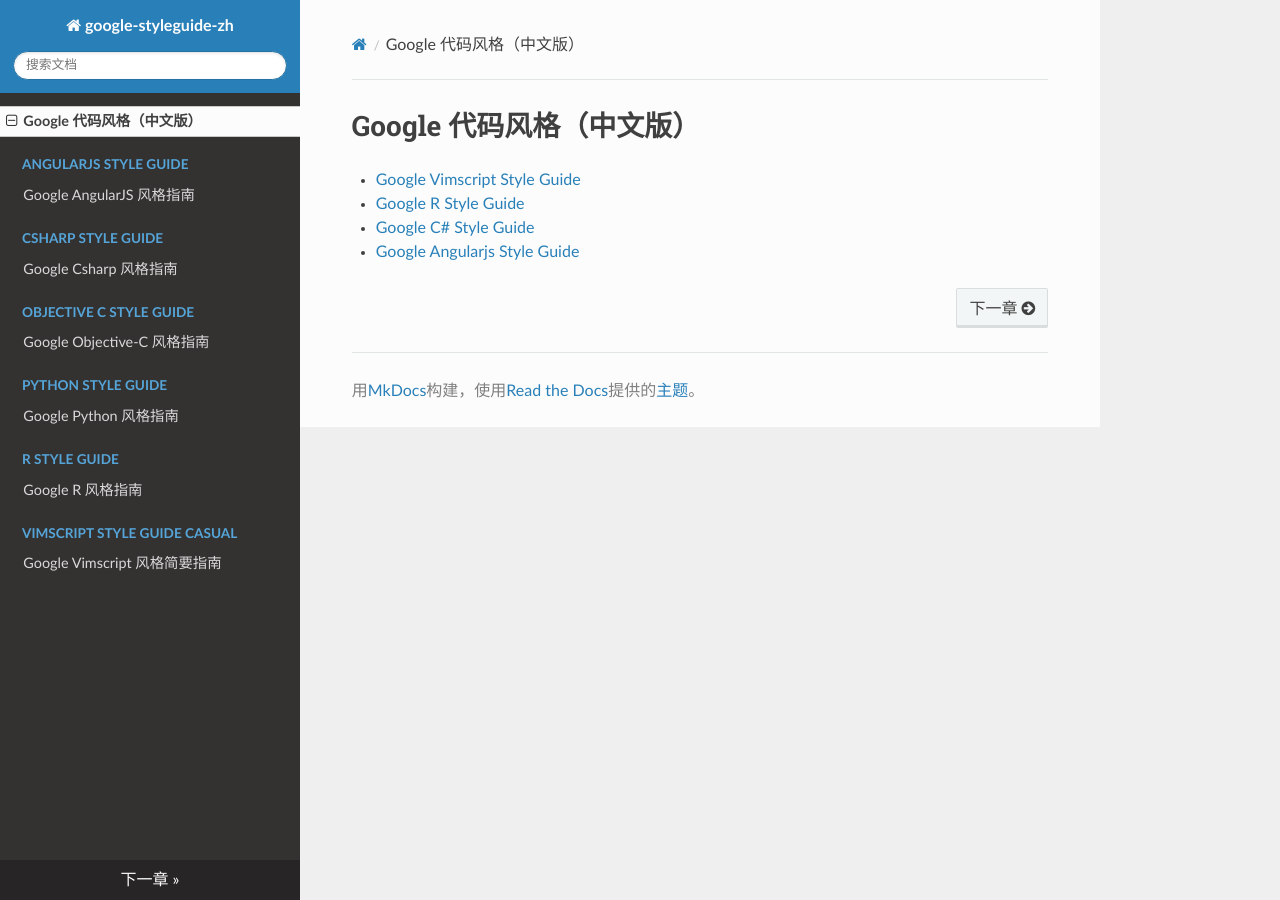
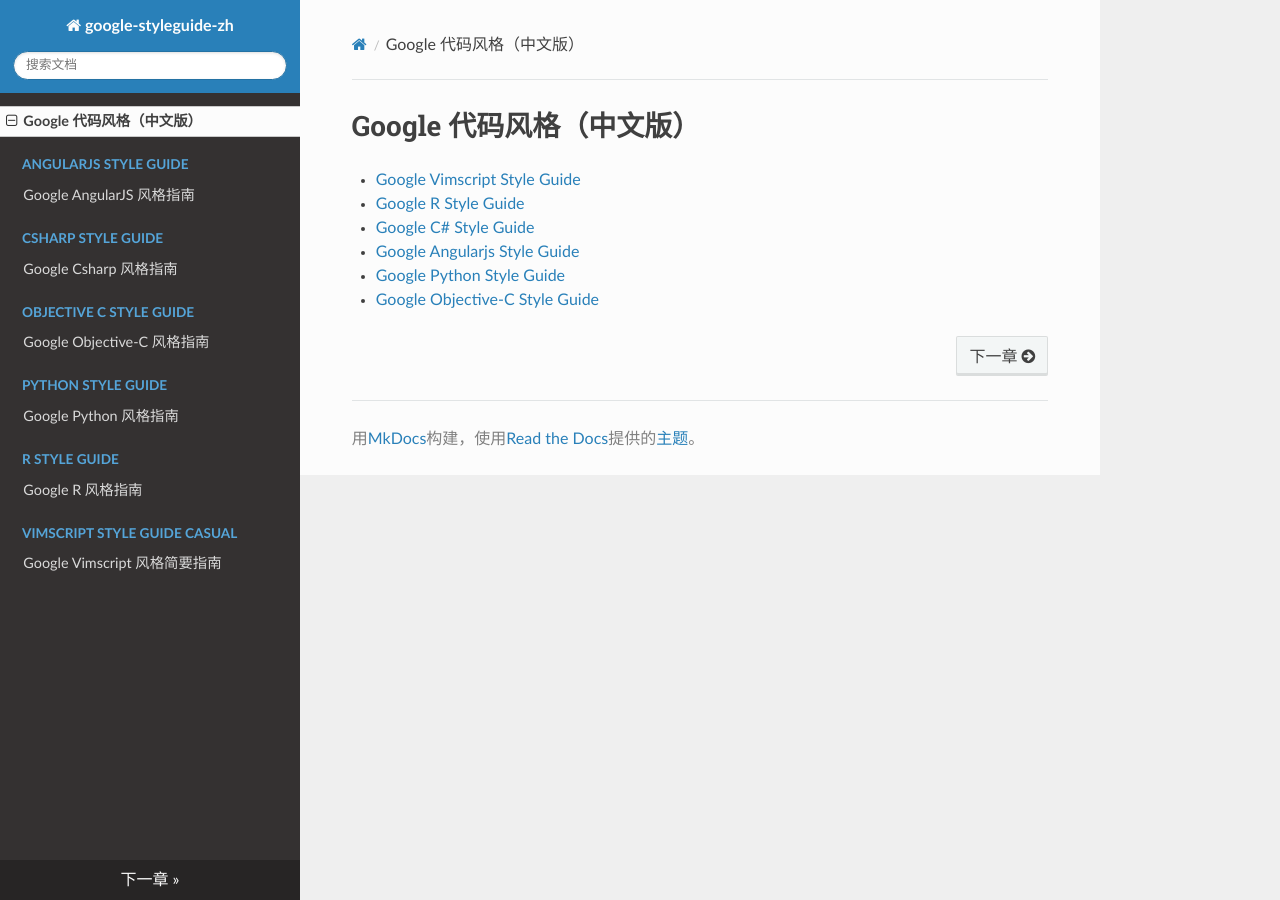
Before and after one commit to tianyeeT/google-styleguide-zh, an MkDocs documentation site: the page built from docs/index.md, in a window 1280 px wide. Built offline with MkDocs 1.6.1, drawn with Linux system fonts in a browser that asks for light colours; nearby versions of some CDN libraries.

Commit message:
fix typo

```diff
--- a/docs/index.md
+++ b/docs/index.md
@@ -1,6 +1,8 @@
 # Google 代码风格（中文版）
 
 - [Google Vimscript Style Guide](vimscript-style-guide-casual/index.md)
-- [Google R Style Guide](python-style-guide/index.md)
+- [Google R Style Guide](r-style-guide/index.md)
 - [Google C# Style Guide](csharp-style-guide/index.md)
 - [Google Angularjs Style Guide](angularjs-style-guide/index.md)
+- [Google Python Style Guide](python-style-guide/index.md)
+- [Google Objective-C Style Guide](objective-c-style-guide/index.md)
```
Also changed, not shown: docs/python-style-guide/index.md (+1 -1 lines).
